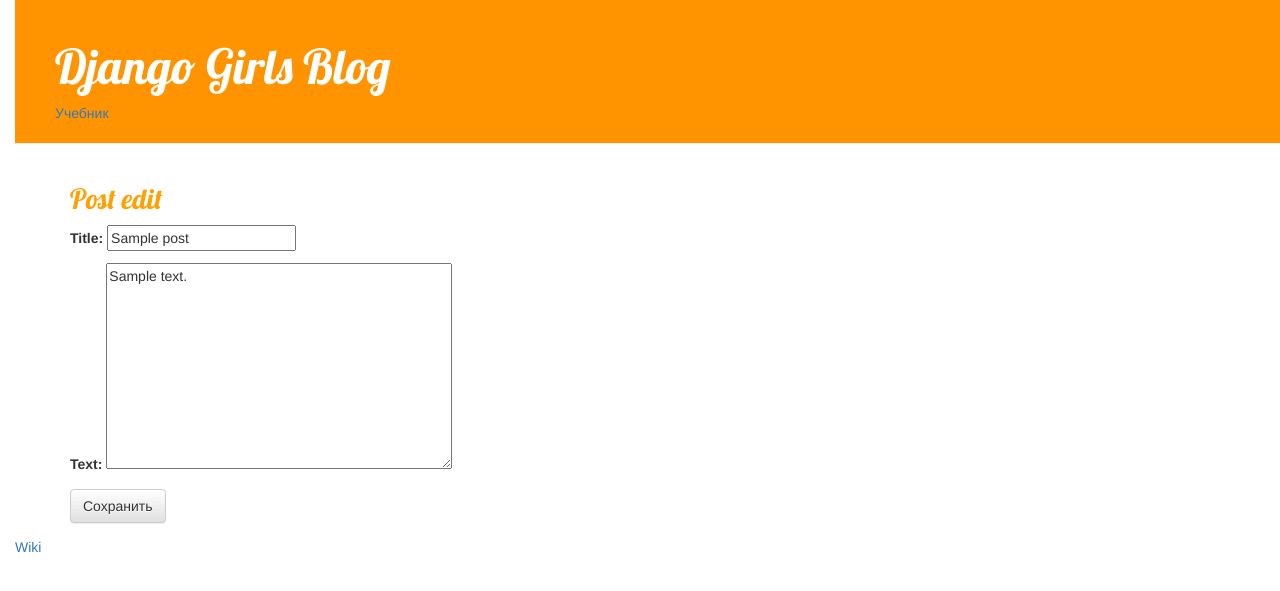
After one commit to Randry1/my-first-blog2, a Django app: page /post/1/edit/ in a window 1280 px wide. The commit adds this page. Shown: the top 591 px of the page. Run offline with Django 3.2, Linux system fonts and the light colour scheme; tables that the repository leaves empty hold one stand-in row (values such as "Sample post"); some libraries are stand-ins or nearby versions.

Commit message:
Добавил форму редактирования и не показывать ссылки на редактирование незарегестрированному пользователю. КОНЕЦ КУРСА

```diff
--- a/mysite/blog/templates/blog/base.html
+++ b/mysite/blog/templates/blog/base.html
@@ -10,7 +10,9 @@
 <body>
 
     <div class="page-header">
-        <a href="{% url 'post_new' %}" class="top-menu"><span class="glyphicon glyphicon-plus"></span></a>
+        {% if user.is_authenticated %}
+            <a href="{% url 'post_new' %}" class="top-menu"><span class="glyphicon glyphicon-plus"></span></a>
+        {% endif %}
         <h1><a href="/">Django Girls Blog</a></h1>
         <a href="https://djangogirls.org/">Учебник</a>
     </div>
--- a/mysite/blog/templates/blog/post_detail.html
+++ b/mysite/blog/templates/blog/post_detail.html
@@ -1,6 +1,8 @@
 {% extends 'blog/base.html' %}
 {% block content %}
-    <a href="{% url 'post_detail' pk=post.pk %}" class="glyphicon glyphicon-pencil"></a>
+    {%  if user.is_authenticated %}
+        <a href="{% url 'post_edit' pk=post.pk %}" class="glyphicon glyphicon-pencil"></a>
+    {% endif %}
     <div class="post">
         {% if post.published_date %}
             <div class="date">
--- /dev/null
+++ b/mysite/blog/templates/blog/post_edit.html
@@ -0,0 +1,10 @@
+{% extends 'blog/base.html' %}
+
+{% block content %}
+    <h1>Post edit</h1>
+    <form action="" method="POST">
+    {% csrf_token %}
+    {{ form.as_p }}
+    <button type="submit" class="btn btn-default">Сохранить</button>
+    </form>
+{% endblock %}
--- a/mysite/blog/urls.py
+++ b/mysite/blog/urls.py
@@ -5,4 +5,5 @@ urlpatterns = [
     path('', views.post_list, name='post_list'),
     path('post/<int:pk>/', views.post_detail, name='post_detail'),
     path('post/new/', views.post_new, name='post_new'),
+    path('post/<int:pk>/edit/', views.post_edit, name='post_edit'),
 ]
--- a/mysite/blog/views.py
+++ b/mysite/blog/views.py
@@ -21,3 +21,16 @@ def post_new(request):
             return redirect('post_detail', pk = post.pk)
     form = PostForm()
     return render(request, 'blog/post_new.html', {'form': form})
+def post_edit(request, pk ):
+    post = get_object_or_404(Post, pk=pk)
+    if request.method == 'POST':
+        form = PostForm(request.POST,instance=post)
+        if form.is_valid():
+            post = form.save(commit=False)
+            post.author = request.user
+            post.published_date = timezone.now()
+            post.save()
+            return redirect('post_detail', pk=post.pk)
+    else:
+        form = PostForm(instance=post)
+    return render(request, 'blog/post_edit.html', {'form': form})
```
